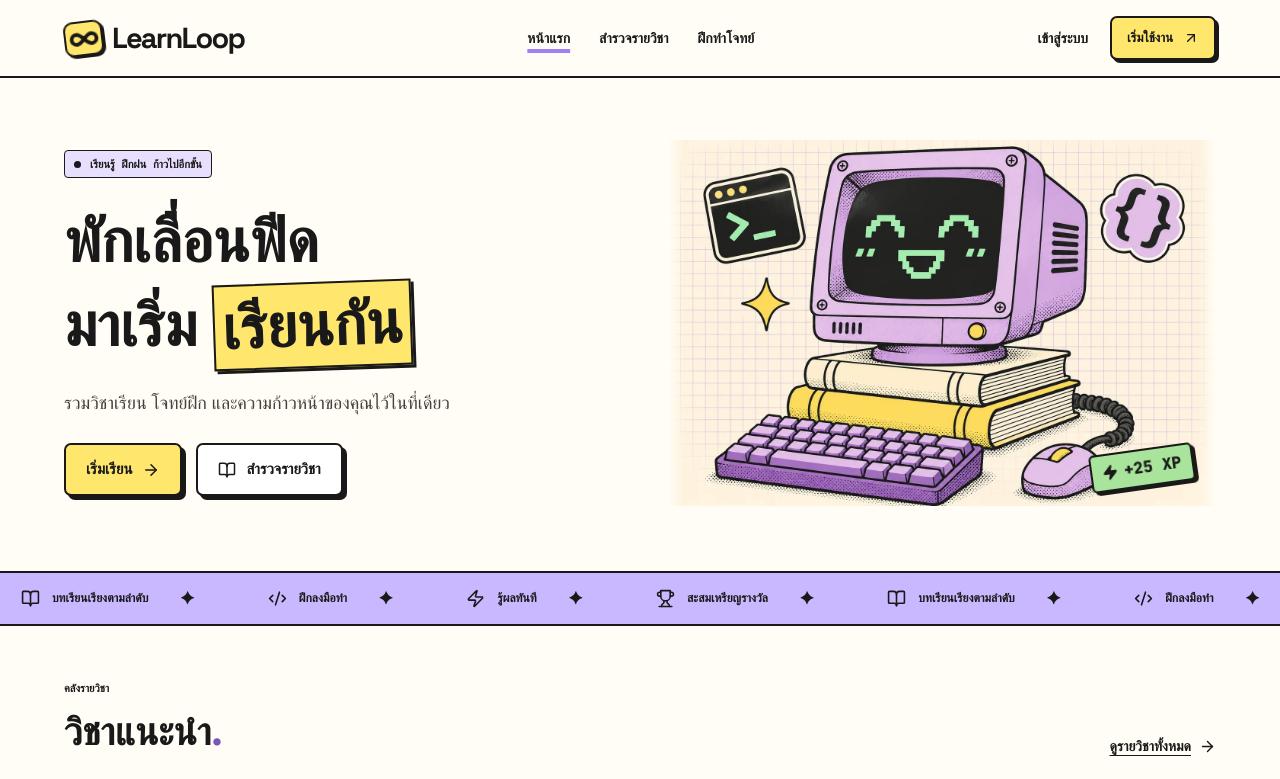
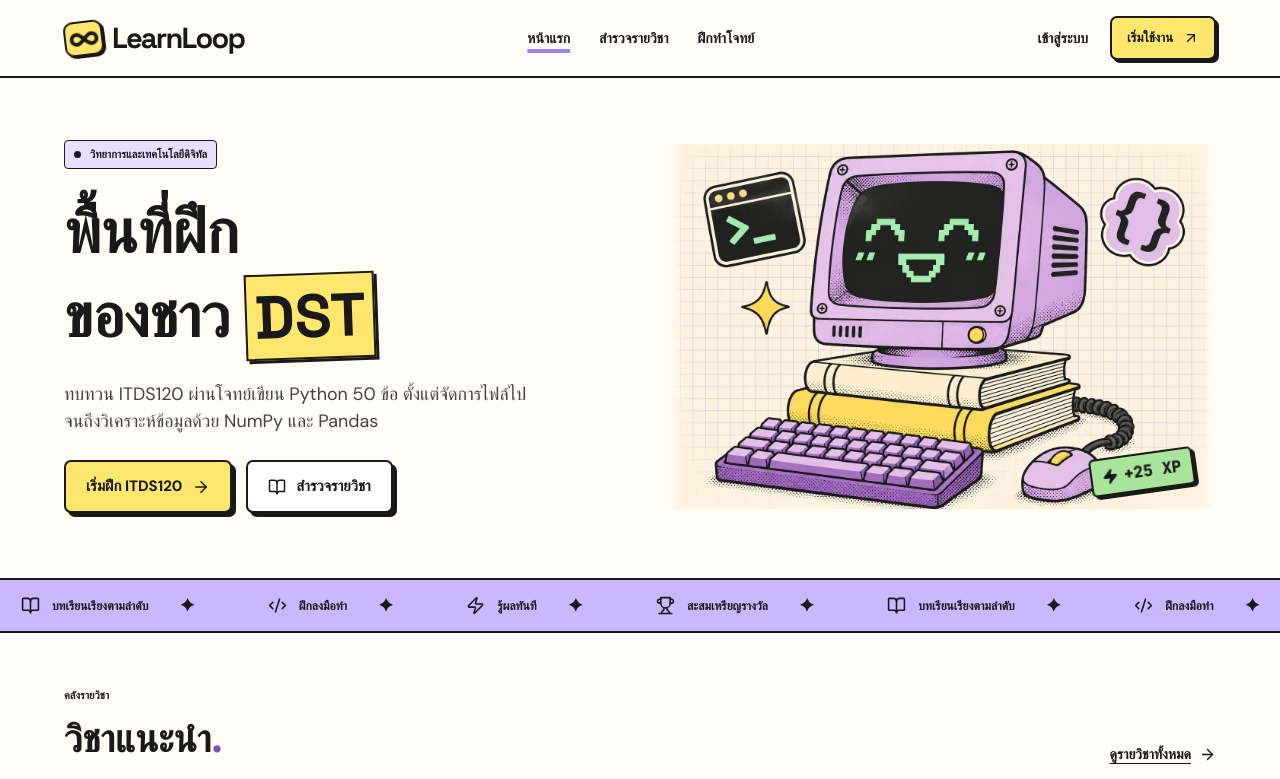
Before and after one commit to AoojunHappyman/LearnLoop, a Next.js app: page / in a window 1280 px wide. Shown: the top 779 px of the page. Built offline with nearby package versions, Linux system fonts and the light colour scheme.

Commit message:
Introduce LearnLoop as a practice space for DST students

```diff
--- a/app/page.tsx
+++ b/app/page.tsx
@@ -21,17 +21,17 @@ export default function Home() {
       <section className="container hero">
         <div className="herocopy">
           <span className="eyebrow">
-            <i /> เรียนรู้ ฝึกฝน ก้าวไปอีกขั้น
+            <i /> วิทยาการและเทคโนโลยีดิจิทัล
           </span>
           <h1>
-            พักเลื่อนฟีด
+            พื้นที่ฝึก
             <br />
-            มาเริ่ม <mark>เรียนกัน</mark>
+            ของชาว <mark>DST</mark>
           </h1>
-          <p>รวมวิชาเรียน โจทย์ฝึก และความก้าวหน้าของคุณไว้ในที่เดียว</p>
+          <p>ทบทวน ITDS120 ผ่านโจทย์เขียน Python 50 ข้อ ตั้งแต่จัดการไฟล์ไปจนถึงวิเคราะห์ข้อมูลด้วย NumPy และ Pandas</p>
           <div className="actions">
             <NeoButton href="/courses/itds120">
-              เริ่มเรียน <ArrowRight size={18} />
+              เริ่มฝึก ITDS120 <ArrowRight size={18} />
             </NeoButton>
             <NeoButton href="/courses" tone="white">
               <BookOpen size={18} /> สำรวจรายวิชา
```
